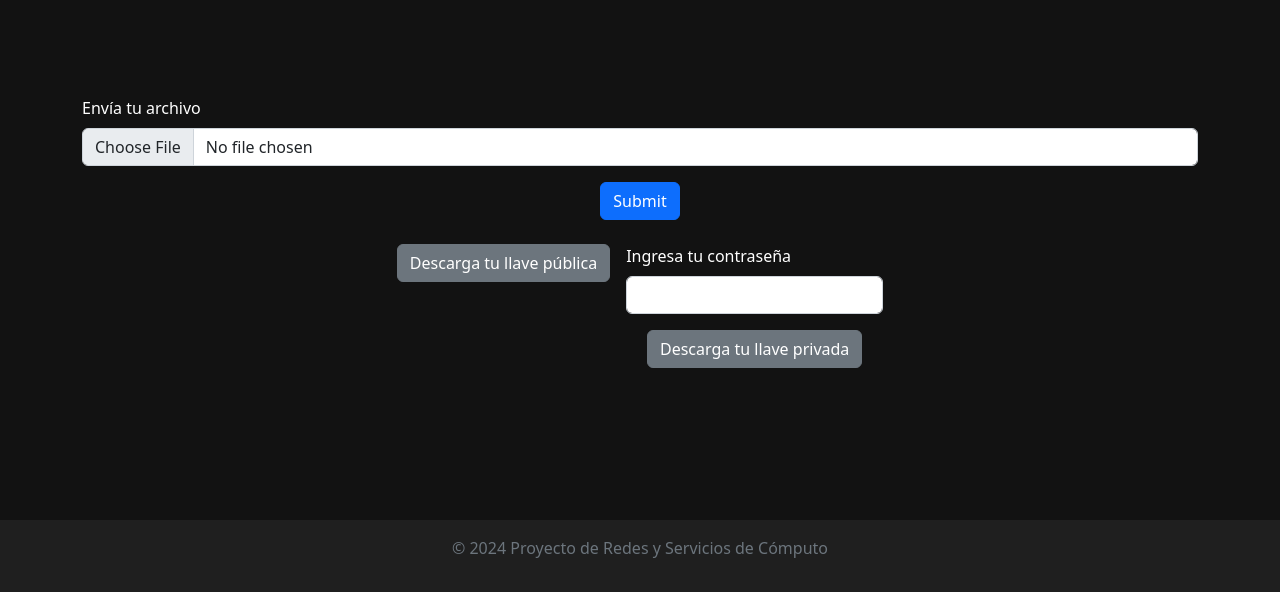
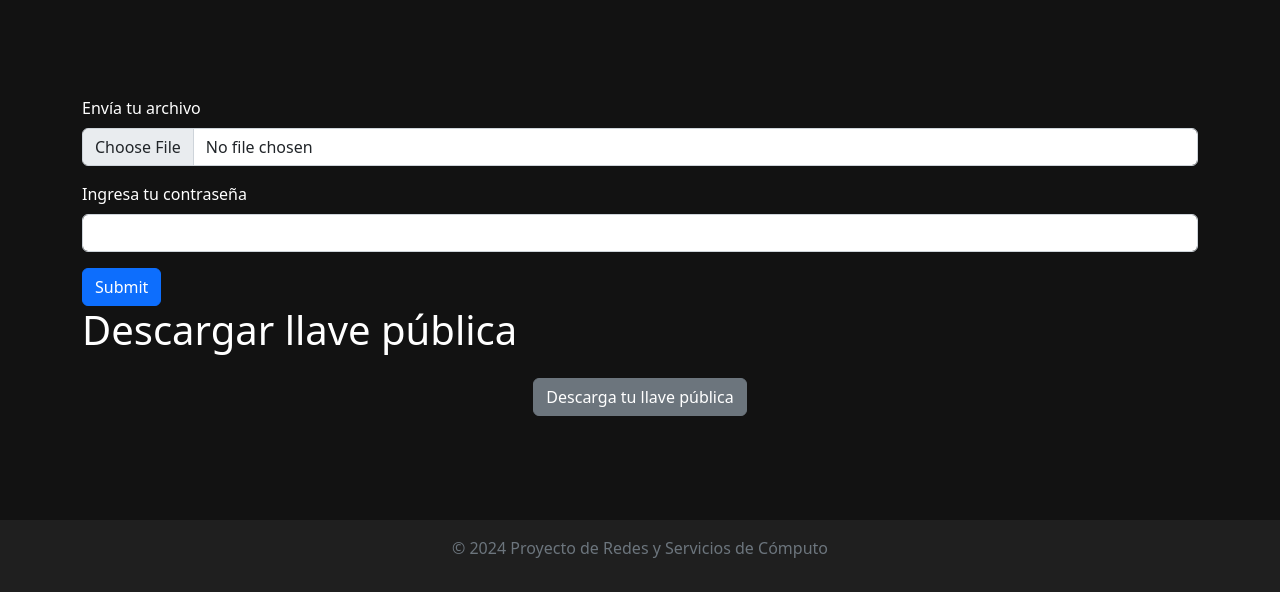
Before and after one commit to dasebaztian/webTokensAuth, a Django app: template Final/Final/templates/firmar.html in a window 1280 px wide. Shown: the part 208-800 px from the top of the page. Run offline with Django 5.2, Linux system fonts and the light colour scheme; the template is opened without the code that fills it, so the values that code supplies are empty; parts of the project's set-up code (start-up, migrations or seed data) failed here and were passed over.

Commit message:
Avance en la firma de archivos

```diff
--- a/Final/Final/templates/firmar.html
+++ b/Final/Final/templates/firmar.html
@@ -7,29 +7,23 @@
 <form action="/firmar/" method="POST">
     {% csrf_token %}
     <div class="mb-3">
-  		<label for="archivo" class="form-label">Envía tu archivo</label>
-  		<input class="form-control" type="file" id="archivo" name="archivo">
-	</div>
-	<div class="d-flex justify-content-center">
-        <button type="submit" class="btn btn-primary">Submit</button>
+  	<label for="archivo" class="form-label">Envía tu archivo</label>
+  	<input class="form-control" type="file" id="archivo" name="archivo">
+    </div>
+    <div class="mb-3">
+	<label for="passwd" class="form-label">Ingresa tu contraseña</label>
+	<input class="form-control" type="password" id="passwd" name="passwd" required>
+    </div>
+    <button type="submit" class="btn btn-primary">Submit</button>
     </div>
 </form>
+<h1>Descargar llave pública</h1>
 <div class="d-flex justify-content-center mt-4">
     <form action="/descargar_llave_publica/" method="POST" class="mx-2">
         {% csrf_token %}
         <button type="submit" class="btn btn-secondary">Descarga tu llave pública</button>
     </form>
 
-    <form action="/descargar_llave_privada/" method="POST" class="mx-2">
-    {% csrf_token %}
-    <div class="mb-3">
-        <label for="passwd" class="form-label">Ingresa tu contraseña</label>
-        <input class="form-control" type="password" id="passwd" name="passwd" required>
-    </div>
-    <div class="d-flex justify-content-center">
-        <button type="submit" class="btn btn-secondary">Descarga tu llave privada</button>
-    </div>
-    </form>
 </div>
 
 {% endblock %}
```
Also changed, not shown: Final/Final/views.py (+13 -0 lines).
